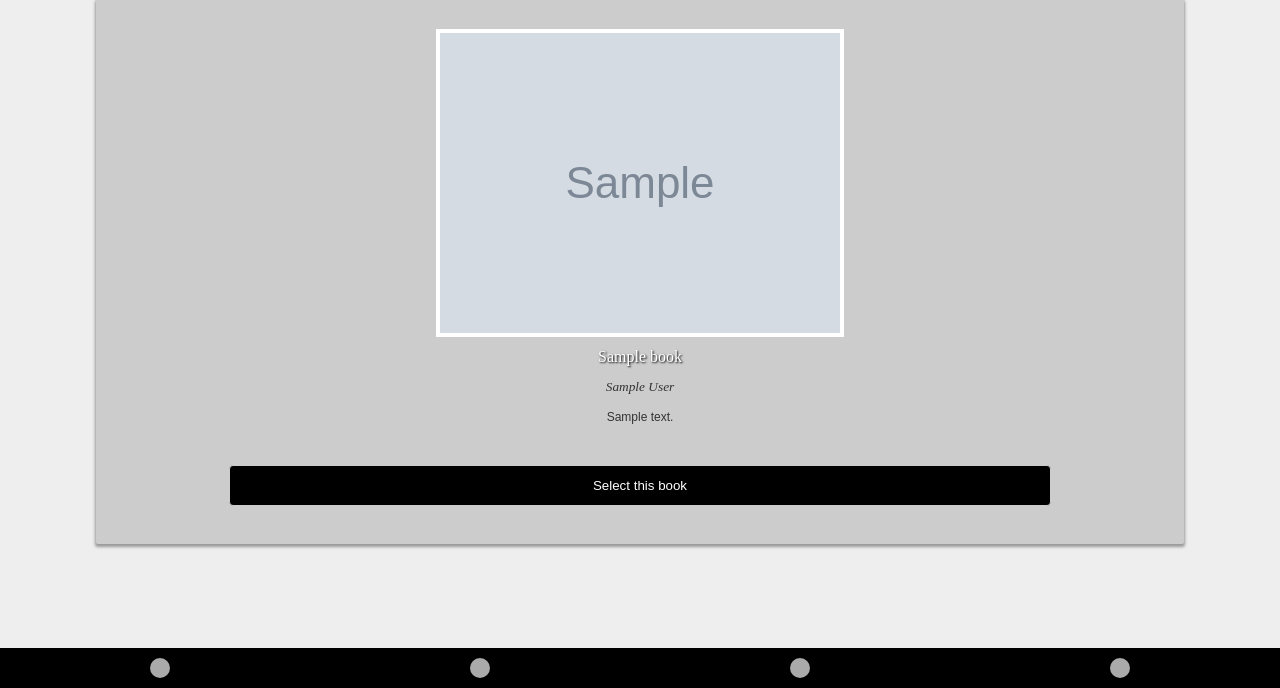
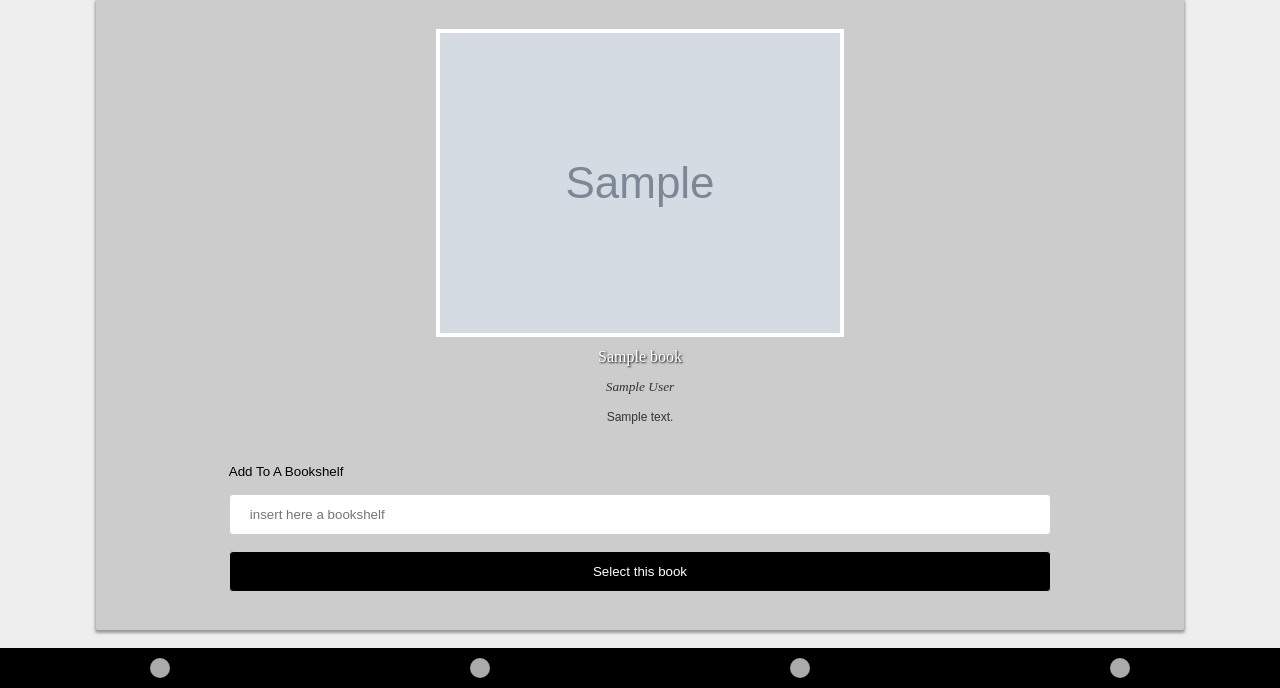
Before and after one commit to AbdallahSafi/book_app, a Node server app: template views/pages/searches/show.ejs in a window 1280 px wide. Shown: the part 112-800 px from the top of the page. Run offline with Node 20, Linux system fonts and the light colour scheme; the template is opened without the code that fills it: most values are stand-ins (such as "Sample title", 1, 10 or a date in 2020); grey boxes marked "Sample" are stand-in pictures; some libraries are stand-ins or nearby versions.

Commit message:
sending bookshelf on select book

```diff
--- a/server.js
+++ b/server.js
@@ -174,7 +174,7 @@ function saveBook(book) {
     book.isbn,
     book.image_url,
     book.description,
-    "drama",
+    book.bookshelf,
   ];
   return db
     .query(sql, values)
@@ -187,6 +187,8 @@ function saveBook(book) {
     });
 }
 
+
+// ******************* Book Constructor ****************** //
 // creating book constructor
 function Book(data) {
   this.image_url =
--- a/views/pages/searches/show.ejs
+++ b/views/pages/searches/show.ejs
@@ -17,6 +17,8 @@
             <input type="hidden" name="author" value="<%= book.author %>">
             <input type="hidden" name="isbn" value="<%= book.isbn %>">
             <input type="hidden" name="description" value="<%= book.description %>">
+            <label for='bookshelf'>add to a bookshelf</label>
+            <input id ="bookshelf" type="text" name="bookshelf" placeholder="insert here a bookshelf">
             <input type="submit" value="Select this book">
           </form>
         </li>
```
